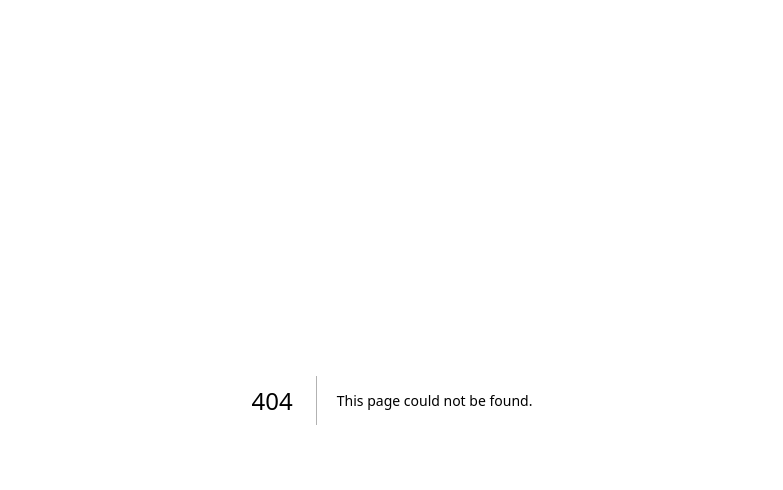
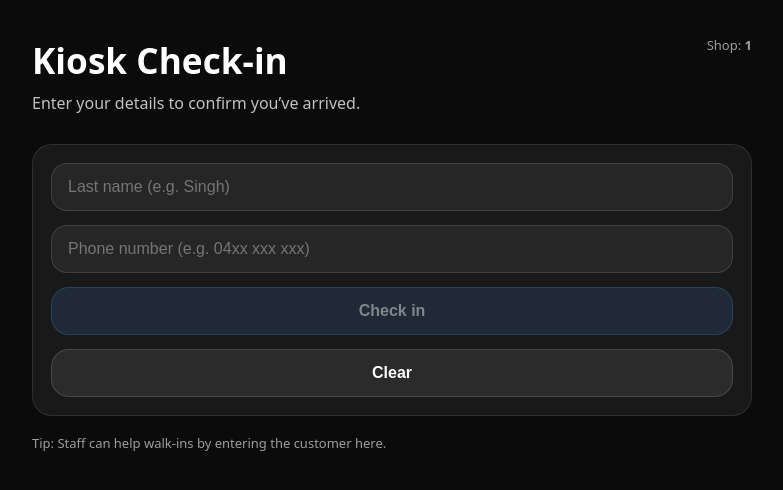
Before and after one commit to sumitluthra4444/business-automation-next, a Next.js app: page /kiosk/1 in a window 1280 px wide. Before the commit this address had no page. Shown: the top 490 px of the page, without its empty margins (248-1031 px from the left). Built offline with nearby package versions, Linux system fonts and the light colour scheme.

Commit message:
Create page.tsx

```diff
--- /dev/null
+++ b/app/kiosk/[shopId]/page.tsx
@@ -0,0 +1,199 @@
+"use client";
+
+import { useState } from "react";
+
+export default function KioskPage({
+  params
+}: {
+  params: { shopId: string };
+}) {
+  const shopId = params.shopId;
+
+  const [lastName, setLastName] = useState("");
+  const [phone, setPhone] = useState("");
+  const [loading, setLoading] = useState(false);
+  const [err, setErr] = useState<string | null>(null);
+  const [success, setSuccess] = useState<{ queueEntryId: string } | null>(null);
+
+  async function checkIn() {
+    try {
+      setLoading(true);
+      setErr(null);
+      setSuccess(null);
+
+      const res = await fetch("/api/kiosk-checkin", {
+        method: "POST",
+        headers: { "Content-Type": "application/json" },
+        body: JSON.stringify({
+          shopId,
+          lastName,
+          phone
+        })
+      });
+
+      const json = await res.json();
+
+      if (!res.ok) throw new Error(json?.error || "Check-in failed");
+
+      setSuccess({ queueEntryId: json.queueEntryId });
+    } catch (e: any) {
+      setErr(e?.message || "Unknown error");
+    } finally {
+      setLoading(false);
+    }
+  }
+
+  return (
+    <main style={pageStyle}>
+      <div style={{ width: "100%", maxWidth: 720 }}>
+        <div style={{ display: "flex", justifyContent: "space-between" }}>
+          <div>
+            <h1 style={{ margin: 0, fontSize: "2.2rem" }}>Kiosk Check-in</h1>
+            <p style={{ opacity: 0.75, marginTop: 8 }}>
+              Enter your details to confirm you’ve arrived.
+            </p>
+          </div>
+          <div style={{ opacity: 0.6, fontSize: 13 }}>
+            Shop: <b>{shopId}</b>
+          </div>
+        </div>
+
+        <div style={{ height: 14 }} />
+
+        {err && (
+          <div style={errorBox}>
+            <b>Error:</b> {err}
+          </div>
+        )}
+
+        {success && (
+          <div style={successBox}>
+            <div style={{ fontSize: "1.4rem", fontWeight: 900 }}>
+              ✅ Checked in!
+            </div>
+            <div style={{ opacity: 0.85, marginTop: 8 }}>
+              Queue Ref:{" "}
+              <span style={{ fontWeight: 800, wordBreak: "break-all" }}>
+                {success.queueEntryId}
+              </span>
+            </div>
+          </div>
+        )}
+
+        <div style={cardStyle}>
+          <div style={{ display: "grid", gap: 14 }}>
+            <input
+              placeholder="Last name (e.g. Singh)"
+              value={lastName}
+              onChange={(e) => setLastName(e.target.value)}
+              style={inputStyle}
+            />
+
+            <input
+              placeholder="Phone number (e.g. 04xx xxx xxx)"
+              value={phone}
+              onChange={(e) => setPhone(e.target.value)}
+              style={inputStyle}
+              inputMode="tel"
+            />
+
+            <button
+              onClick={checkIn}
+              disabled={loading || lastName.trim() === "" || phone.trim() === ""}
+              style={{
+                ...primaryBtn,
+                opacity:
+                  loading || lastName.trim() === "" || phone.trim() === ""
+                    ? 0.5
+                    : 1
+              }}
+            >
+              {loading ? "Checking in..." : "Check in"}
+            </button>
+
+            <button
+              onClick={() => {
+                setLastName("");
+                setPhone("");
+                setErr(null);
+                setSuccess(null);
+              }}
+              style={secondaryBtn}
+            >
+              Clear
+            </button>
+          </div>
+        </div>
+
+        <div style={{ opacity: 0.6, marginTop: 18, fontSize: 13 }}>
+          Tip: Staff can help walk-ins by entering the customer here.
+        </div>
+      </div>
+    </main>
+  );
+}
+
+const pageStyle: React.CSSProperties = {
+  minHeight: "100vh",
+  backgroundColor: "#0b0b0b",
+  color: "white",
+  display: "flex",
+  justifyContent: "center",
+  padding: "36px 18px",
+  fontFamily: "system-ui, -apple-system, BlinkMacSystemFont, Segoe UI, Roboto"
+};
+
+const cardStyle: React.CSSProperties = {
+  background: "rgba(255,255,255,0.06)",
+  border: "1px solid rgba(255,255,255,0.10)",
+  padding: 18,
+  borderRadius: 20
+};
+
+const inputStyle: React.CSSProperties = {
+  background: "rgba(255,255,255,0.06)",
+  border: "1px solid rgba(255,255,255,0.12)",
+  borderRadius: 16,
+  padding: "14px 16px",
+  color: "white",
+  outline: "none",
+  fontSize: 16
+};
+
+const primaryBtn: React.CSSProperties = {
+  background: "rgba(77,163,255,0.25)",
+  border: "1px solid rgba(77,163,255,0.45)",
+  color: "#e6f2ff",
+  padding: "14px 16px",
+  borderRadius: 18,
+  fontWeight: 900,
+  cursor: "pointer",
+  fontSize: 16
+};
+
+const secondaryBtn: React.CSSProperties = {
+  background: "rgba(255,255,255,0.08)",
+  border: "1px solid rgba(255,255,255,0.14)",
+  color: "white",
+  padding: "14px 16px",
+  borderRadius: 18,
+  fontWeight: 900,
+  cursor: "pointer",
+  fontSize: 16
+};
+
+const errorBox: React.CSSProperties = {
+  background: "rgba(255,0,0,0.12)",
+  border: "1px solid rgba(255,0,0,0.25)",
+  padding: 14,
+  borderRadius: 16,
+  marginBottom: 14
+};
+
+const successBox: React.CSSProperties = {
+  background: "rgba(0,255,140,0.10)",
+  border: "1px solid rgba(0,255,140,0.20)",
+  padding: 16,
+  borderRadius: 18,
+  marginBottom: 14
+};
```
